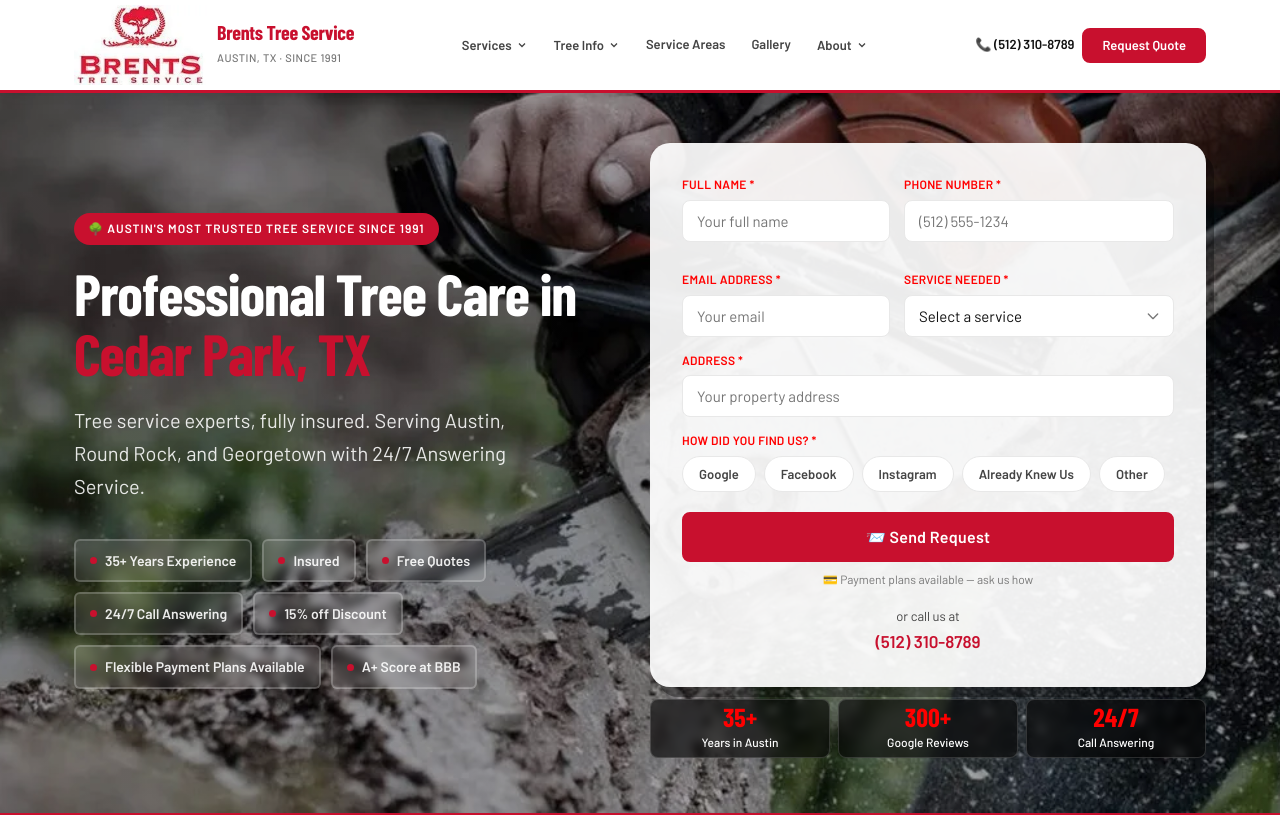
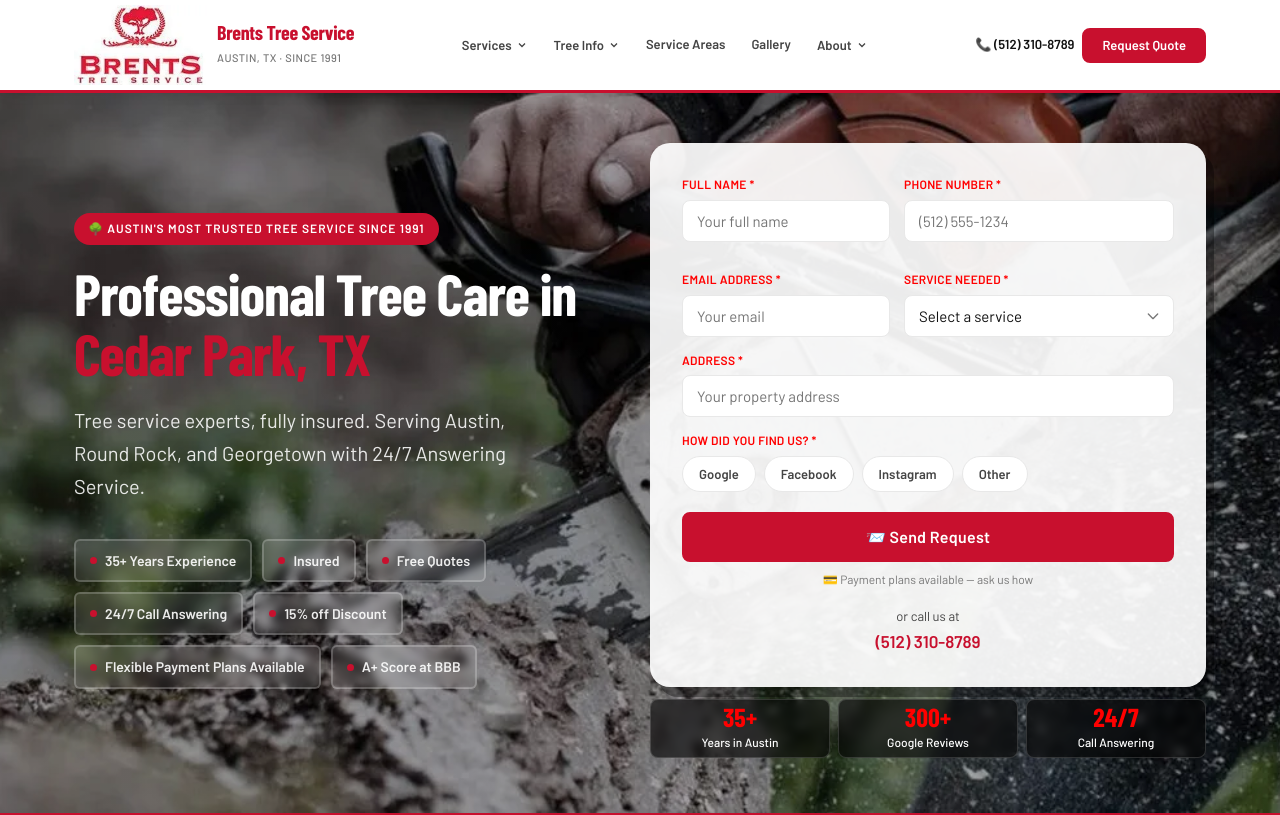
Before and after one commit to gzuca/Brents-Tree-Service, a React (Vite) app: page / in a window 1280 px wide. Shown: the top 815 px of the page. Built offline with nearby package versions, Linux system fonts and the light colour scheme; a web font is replaced by a local one.

Commit message:
Taking out -already knew us- from form

```diff
--- a/src/components/Shared.jsx
+++ b/src/components/Shared.jsx
@@ -19,7 +19,7 @@ const SERVICES_LIST = [
   'Other / Not Sure',
 ];
 
-const LEAD_SOURCES = ['Google', 'Facebook', 'Instagram', 'Already Knew Us', 'Other'];
+const LEAD_SOURCES = ['Google', 'Facebook', 'Instagram', 'Other'];
 
 const TRUST_ITEMS = [
   '30+ Years of Experience',
```
